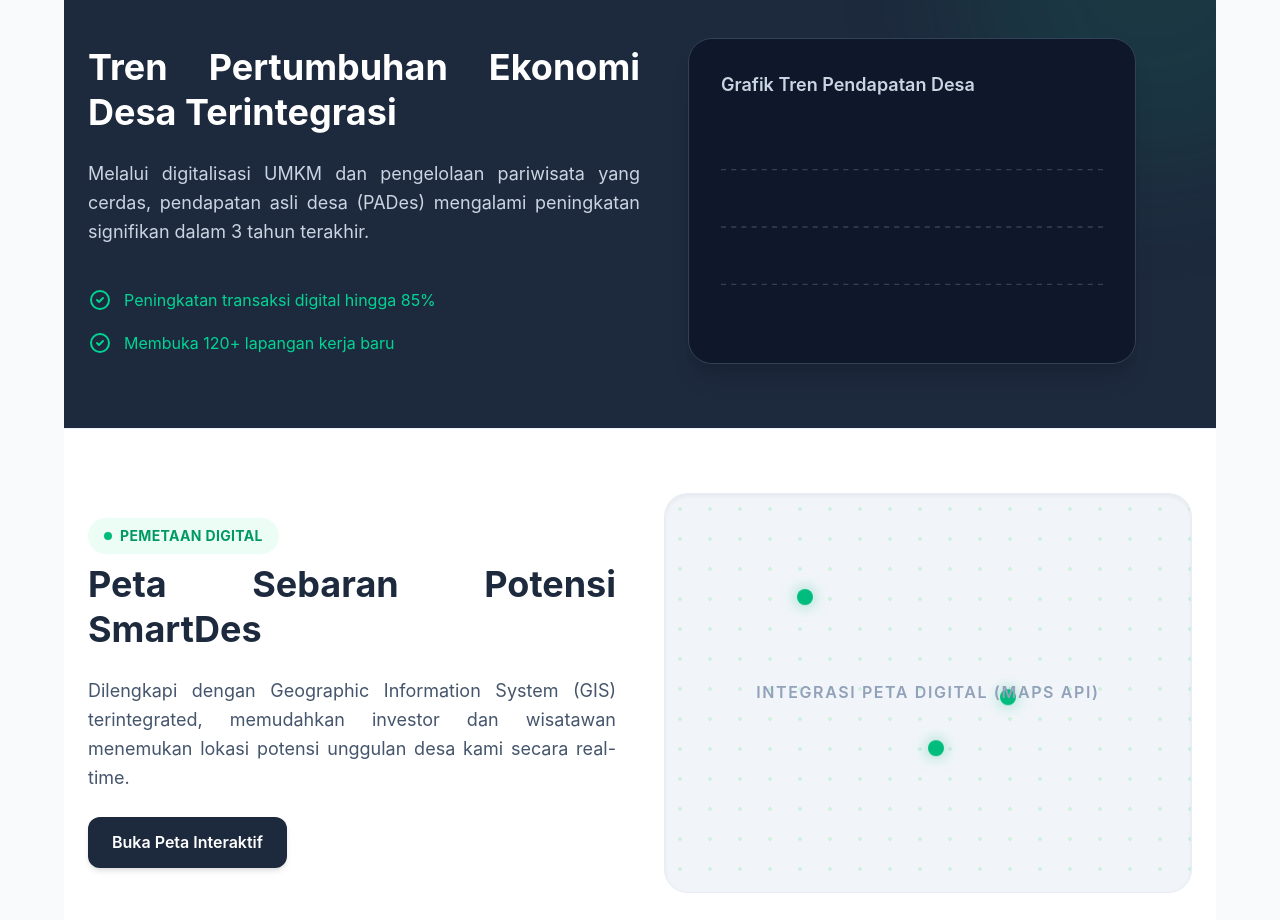
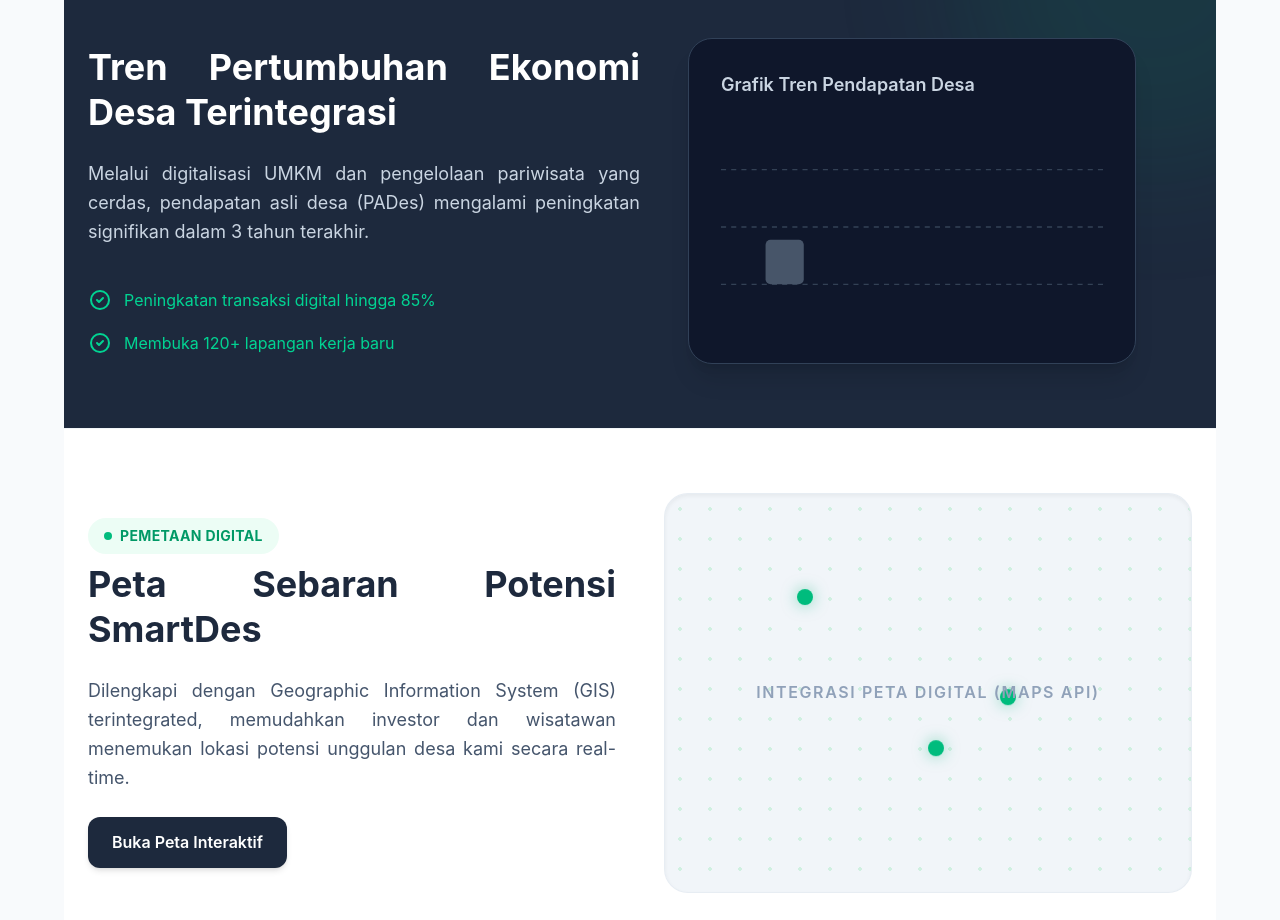
Before and after one commit to muhammadarlianoscar-uti/TA-WEB-24-SEMBADE, a Next.js app in the folder my-app/: page /potensi in a window 1280 px wide. Shown: the part 1500-2420 px from the top of the page. Built offline with nearby package versions, Linux system fonts and the light colour scheme.

Commit message:
membuat batang grafik yang mewakili data pendapatan tahun 2024 pada SVG.

```diff
--- a/my-app/app/potensi/page.tsx
+++ b/my-app/app/potensi/page.tsx
@@ -299,6 +299,9 @@ export default function PotensiPage() {
                   <line x1="0" y1="75" x2="300" y2="75" stroke="#334155" strokeDasharray="4" />
                   <line x1="0" y1="30" x2="300" y2="30" stroke="#334155" strokeDasharray="4" />
 
+                  {/* Batang 2024 */}
+                  <rect x="35" y="85" width="30" height="35" fill="#475569" rx="4" className="hover:fill-emerald-500 transition-colors duration-300 cursor-pointer" />
+
                 </svg>
               </div>
             </div>
```
